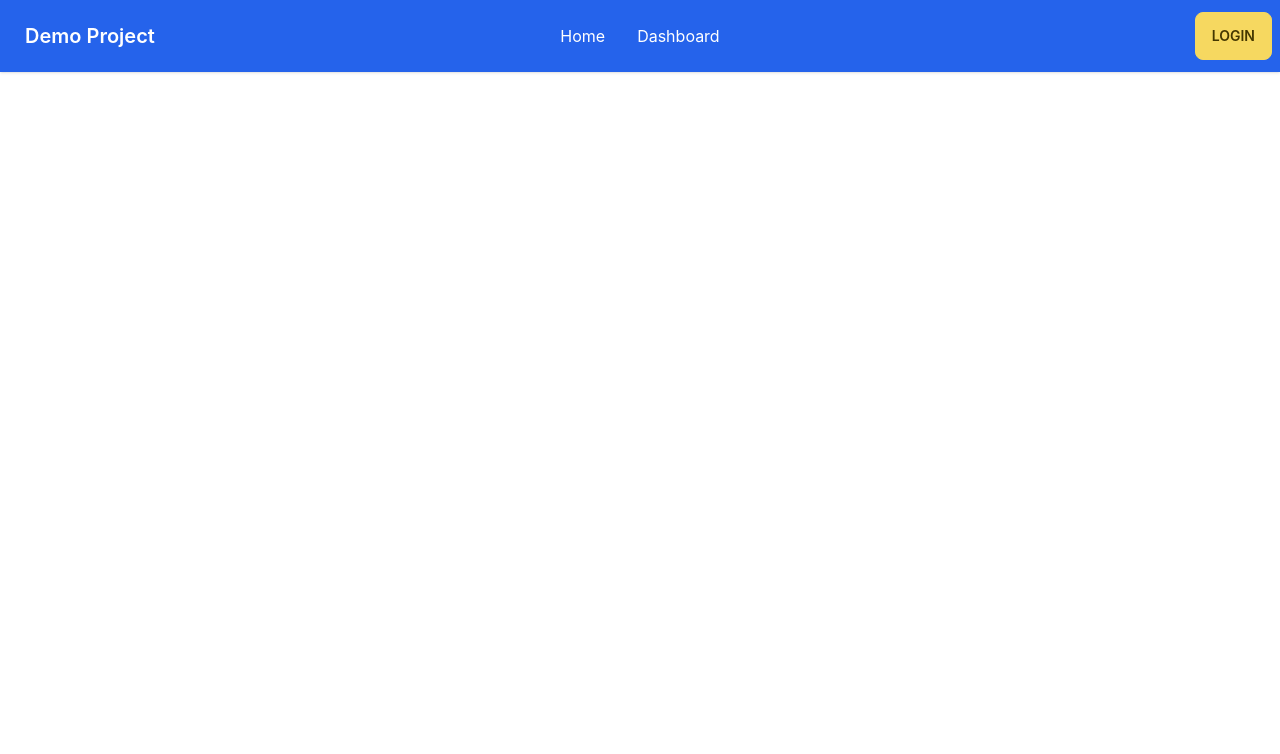
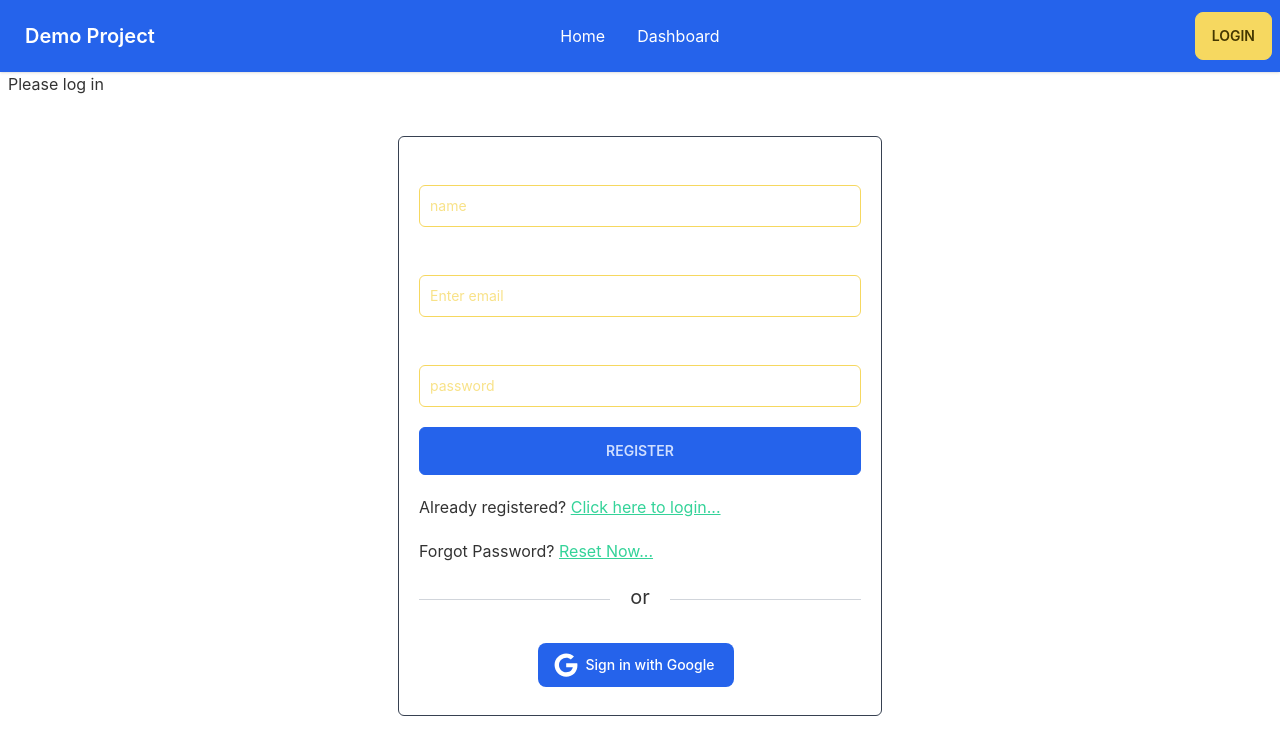
Before and after one commit to rakibulmd/demo-assessment-project, a React (Create React App) app: page /register in a window 1280 px wide. Shown: the top 754 px of the page. Built offline with nearby package versions, Linux system fonts and the light colour scheme; no server answers.

Commit message:
Added registe form without functionalities

```diff
--- a/src/App.js
+++ b/src/App.js
@@ -5,6 +5,7 @@ import Dashboard from "./Pages/Dashboard/Dashboard";
 import Orders from "./Pages/Dashboard/Orders";
 import Home from "./Pages/Home/Home";
 import Login from "./Pages/Login/Login";
+import Register from "./Pages/Login/Register";
 import RequireAuth from "./Pages/Login/RequireAuth";
 import Header from "./Shared/Header/Header";
 
@@ -16,6 +17,7 @@ function App() {
                 <Route path="/" element={<Home></Home>}></Route>
                 <Route path="/home" element={<Home></Home>}></Route>
                 <Route path="/login" element={<Login></Login>}></Route>
+                <Route path="/register" element={<Register></Register>}></Route>
                 <Route
                     path="/dashboard"
                     element={
--- a/src/Pages/Login/Login.js
+++ b/src/Pages/Login/Login.js
@@ -94,7 +94,7 @@ const Login = () => {
                                 Not registered?{" "}
                                 <Link
                                     className="underline text-blue-600"
-                                    to="/"
+                                    to="/register"
                                 >
                                     Click here to register...
                                 </Link>{" "}
--- /dev/null
+++ b/src/Pages/Login/Register.js
@@ -0,0 +1,133 @@
+import React from "react";
+import { useForm } from "react-hook-form";
+import { Link } from "react-router-dom";
+import SocialLogin from "./SocialLogin";
+
+const Register = () => {
+    const {
+        register,
+        formState: { errors },
+        handleSubmit,
+    } = useForm();
+    const onSubmit = (data) => {};
+
+    return (
+        <div className="container mx-auto px-2">
+            <h2>Please log in</h2>
+            <div className="max-w-[500px] mx-auto py-10 px-2">
+                <div className="p-5 bg-white rounded-md border border-gray-700">
+                    <form onSubmit={handleSubmit(onSubmit)}>
+                        <div className="mb-5">
+                            <label
+                                htmlFor="name"
+                                className="block mb-2 text-sm font-medium text-white"
+                            >
+                                Your Name:
+                            </label>
+                            <input
+                                className="focus:outline-none focus:ring focus:ring-primary border text-sm rounded-md block w-full p-2.5  placeholder-secondary/75 text-black  border-secondary"
+                                type="text"
+                                placeholder="name"
+                                {...register("name", {
+                                    minLength: 3,
+                                    required: true,
+                                })}
+                            />
+                            {errors.name && (
+                                <span className="text-rose-600">
+                                    Minimum 3 letters
+                                </span>
+                            )}
+                        </div>
+                        <div className="mb-5">
+                            <label
+                                htmlFor="name"
+                                className="block mb-2 text-sm font-medium text-white"
+                            >
+                                Email:
+                            </label>
+                            <input
+                                className="focus:outline-none focus:ring focus:ring-primary border text-sm rounded-md block w-full p-2.5  placeholder-secondary/75 text-black  border-secondary"
+                                type="email"
+                                placeholder="Enter email"
+                                autoComplete="off"
+                                {...register("email", { required: true })}
+                            />
+                            {errors.email && (
+                                <span className="text-rose-600">
+                                    Please enter your email
+                                </span>
+                            )}
+                        </div>
+                        <div className="mb-5">
+                            <label
+                                htmlFor="name"
+                                className="block mb-2 text-sm font-medium text-white"
+                            >
+                                Password:
+                            </label>
+                            <input
+                                className="focus:outline-none focus:ring focus:ring-primary border text-sm rounded-md   block w-full p-2.5  placeholder-secondary/75  text-black  border-secondary"
+                                type="password"
+                                placeholder="password"
+                                {...register("password", {
+                                    required: true,
+                                    minLength: 6,
+                                })}
+                            />
+                            {errors.password?.type === "required" && (
+                                <span className="text-rose-600">
+                                    Please enter your password
+                                </span>
+                            )}
+                            {errors.password?.type === "minLength" && (
+                                <span className="text-rose-600">
+                                    At least 6 character.
+                                </span>
+                            )}
+                        </div>
+                        {/* <p className="text-rose-600 py-1">
+                                {
+                                    registerError?.message
+                                        .split("auth/")[1]
+                                        .split(")")[0]
+                                }
+                            </p> */}
+
+                        <input
+                            className="w-full  px-5 py-2 rounded-md btn btn-primary transition-all"
+                            type="submit"
+                            value="Register"
+                        />
+
+                        <div className="mt-5">
+                            <p className="">
+                                Already registered?{" "}
+                                <button
+                                    className="underline text-emerald-400"
+                                    onClick={() => {}}
+                                >
+                                    Click here to login...
+                                </button>{" "}
+                            </p>
+                        </div>
+                        <div className="mt-5">
+                            <p>
+                                Forgot Password?{" "}
+                                <Link
+                                    className="underline text-emerald-400"
+                                    to="/resetpassword"
+                                >
+                                    Reset Now...
+                                </Link>{" "}
+                            </p>
+                        </div>
+                    </form>
+                    <SocialLogin></SocialLogin>
+                </div>
+            </div>
+        </div>
+    );
+};
+
+export default Register;
```
Also changed, not shown: src/Pages/Login/Registger.js (deleted).
